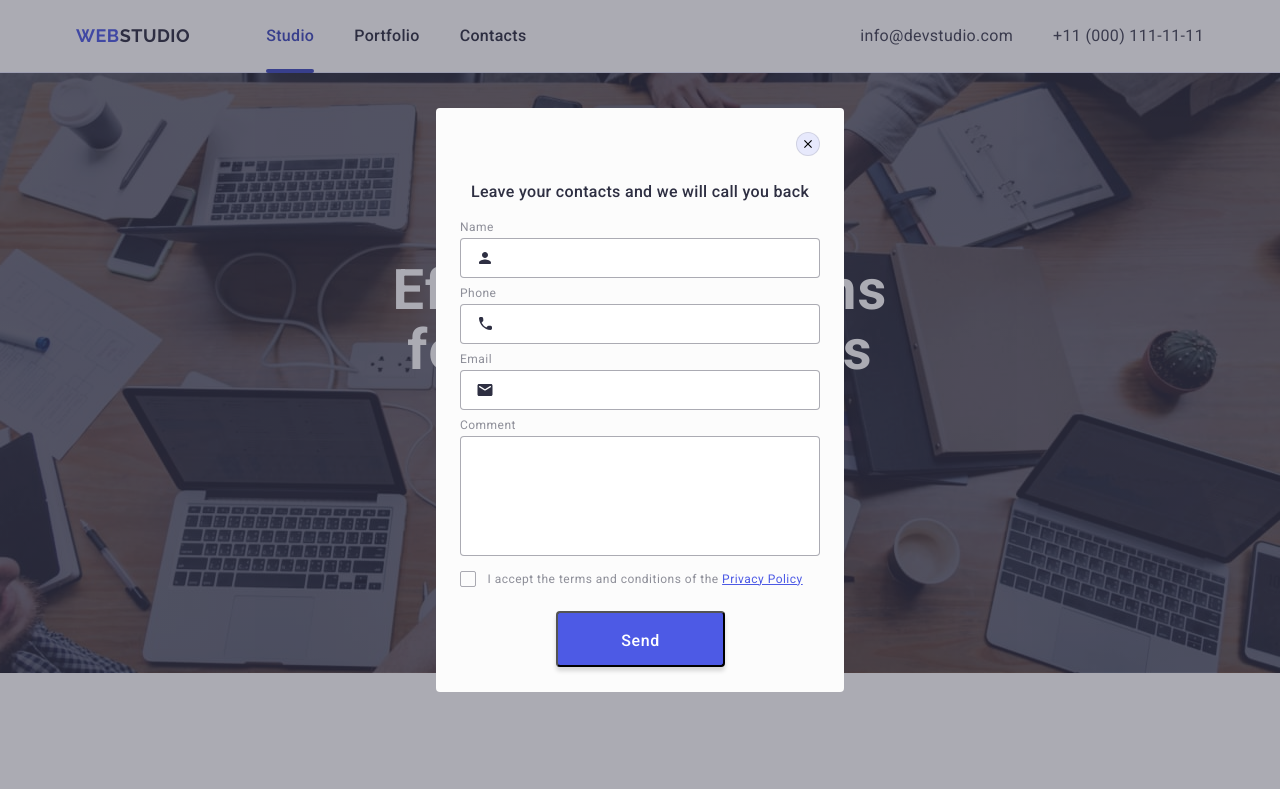
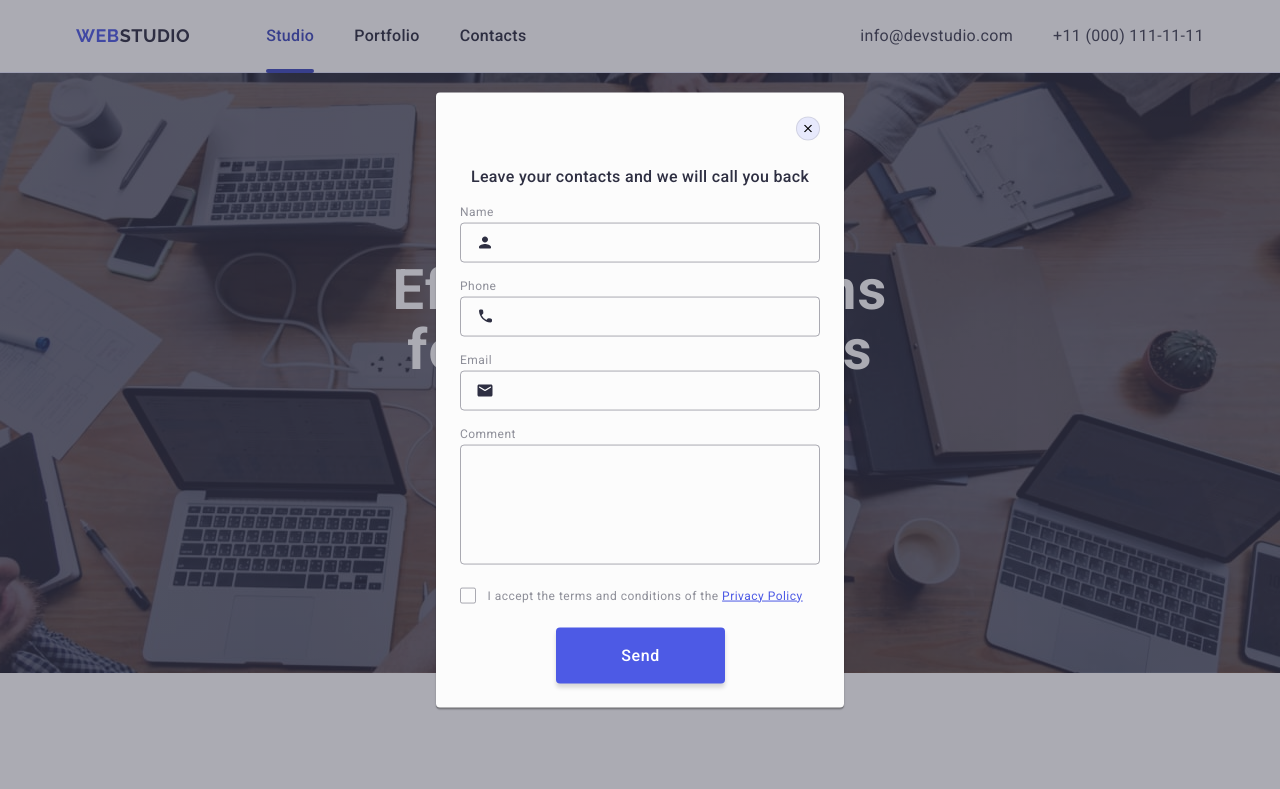
Before and after one commit to HannaKuzmynska/goit-markup-hw-06, a plain HTML site: page index.html in a window 1280 px wide. Shown: the top 789 px of the page. Drawn offline with nearby package versions, Linux system fonts and the light colour scheme.

Commit message:
change after check

```diff
--- a/css/styles.css
+++ b/css/styles.css
@@ -517,6 +517,7 @@ color: #434455;
     width: 408px;
     min-height: 584px;
     background-color: #fcfcfc;
+    box-shadow: 0px 1px 1px rgba(0, 0, 0, 0.14), 0px 1px 3px rgba(0, 0, 0, 0.12), 0px 2px 1px rgba(0, 0, 0, 0.2);
     border-radius: 4px;
     transition: transform 250ms cubic-bezier(0.4, 0, 0.2, 1);
     padding-top: 72px;
@@ -563,10 +564,11 @@ color: #434455;
     line-height: 1.5;
     letter-spacing: 0.02em;
     text-align: center;
-    color: #2e2f42;
+    color:#2e2f42;;
     max-width: 360px;
     margin-bottom: 16px;
 }
+
 .review-form-field-label {
     display: block;
     font-size: 12px;
@@ -576,14 +578,16 @@ color: #434455;
     margin-bottom: 4px;
 }
 .review-form-field-wrapper {
-    margin-bottom: 8px;
+    margin-bottom: 16px;
 }
 .review-form-input {
     width: 100%;
     height: 40px;
     border: 1px solid rgba(46, 47, 66, 0.4);
     border-radius: 4px;
+    background-color: transparent;
     padding-left: 38px;
+    outline: transparent;
     transition: border-color 250ms cubic-bezier(0.4, 0, 0.2, 1);
 }
 .review-form-input:focus {
@@ -614,6 +618,9 @@ outline: transparent;
     width: 100%;
     resize: none;
     padding: 8px 16px;
+    outline: transparent;
+    background-color: transparent;
+    color: rgba(46, 47, 66, 0.4);
     transition: border-color 250ms cubic-bezier(0.4, 0, 0.2, 1);
 }
 .review-form-message::placeholder {
@@ -625,7 +632,7 @@ outline: transparent;
 }
 .review-form-checkbox-label {
     font-size: 12px;
-    line-height: 1.16667;
+    line-height: 1.17;
     letter-spacing: 0.04em;
     color: #8e8f99;
 }
@@ -644,11 +651,14 @@ outline: transparent;
     cursor: pointer;
     fill: transparent;
     margin-right: 8px;
+    transition: background-color 250ms cubic-bezier(0.4, 0, 0.2, 1), border 250ms cubic-bezier(0.4, 0, 0.2, 1), fill 250ms cubic-bezier(0.4, 0, 0.2, 1);
 }
 .review-form-privacy-checkbox:checked + .review-form-checkbox-label .review-form-own-checkbox {
     background-color: #404bbf;
     fill: #ffff;
     border-color: #404bbf;
+    border: none;
+    fill: #F4F4FD;;
 }
 .review-form-checkbox-wrapper {
     margin-bottom: 24px;
@@ -657,6 +667,7 @@ outline: transparent;
     outline: 1px solid #404bbf;
 }
 .review-form-submit-btn {
+    display: block;
     margin-left: 96px;
     margin-right: 96px;
     min-width: 169px;
@@ -671,7 +682,8 @@ outline: transparent;
     letter-spacing: 0.04em;
     text-align: center;
     color: #fff;
-    transition: color 250ms cubic-bezier(0.4, 0, 0.2, 1), background-color 250ms cubic-bezier(0.4, 0, 0.2, 1);
+    border: none;
+    transition: background-color 250ms cubic-bezier(0.4, 0, 0.2, 1);
 }
 .review-form-submit-btn:hover,
 .review-form-submit-btn:focus {
--- a/index.html
+++ b/index.html
@@ -359,8 +359,6 @@
         </li>
     </ul>
 </div>
-</div>
-</footer>
 <div class="backdrop is-open">
     <div class="modal">
         <button type="button" class="modal-close-btn">
@@ -373,11 +371,8 @@
             <div class="review-form-field-wrapper">
                 <label for="user-name" class="review-form-field-label">Name</label>
                 <div class="review-form-input-wrapper">
-                    <input type="text" class="review-form-input"
-                    name="user-name"
-                    id="user-name"
-                    pattern="[a-zA-Za-яА-ЯіІїЇєЄґҐ']+"
-                    title="Hanna" required />
+                    <input type="text" class="review-form-input" name="user-name" id="user-name"
+                        pattern="[a-zA-Za-яА-ЯіІїЇєЄґҐ']+" title="Hanna" required />
                     <svg class="review-form-field-icon" width="18" height="24">
                         <use href="./images/icons.svg#icon-person">
                         </use>
@@ -388,9 +383,7 @@
                 <label for="user-phone" class="review-form-field-label">Phone</label>
                 <div class="review-form-input-wrapper">
                     <input type="tel" class="review-form-input" name="user-phone" id="user-phone"
-                pattern="[0-9]{3}-[0-9]{3}-[0-9]{2}-[0-9]{2}"
-                title="xxx-xxx-xx-xx"
-                required />
+                        pattern="[0-9]{3}-[0-9]{3}-[0-9]{2}-[0-9]{2}" title="xxx-xxx-xx-xx" required />
                     <svg class="review-form-field-icon" width="18" height="24">
                         <use href="./images/icons.svg#icon-phone">
                         </use>
@@ -400,7 +393,7 @@
             <div class="review-form-field-wrapper">
                 <label for="user-email" class="review-form-field-label">Email</label>
                 <div class="review-form-input-wrapper">
-                <input type="email" class="review-form-input" name="user-email" id="user-email" required/>
+                    <input type="email" class="review-form-input" name="user-email" id="user-email" required />
                     <svg class="review-form-field-icon" width="18" height="24">
                         <use href="./images/icons.svg#icon-email">
                         </use>
@@ -409,14 +402,14 @@
             </div>
             <div class="review-form-field-wrapper">
                 <label for="user-comment" class="review-form-field-label">Comment</label>
-                <textarea class="review-form-message" name="user-comment" id="user-comment"
-                placeholder="Text input"
+                <textarea class="review-form-message" name="user-comment" id="user-comment" placeholder="Text input"
                     required>
                 </textarea>
             </div>
             <div class="review-form-checkbox-wrapper">
-                <input type="checkbox" class="review-form-privacy-checkbox visually-hidden" name="privacy-policy" id="privacy-policy" value="true" required>
-                <label for="privacy-policy" class="review-form-checkbox-label">
+                <input type="checkbox" class="review-form-privacy-checkbox visually-hidden" name="user-privacy"
+                    id="user-privacy" value="true" required>
+                <label for="user-privacy" class="review-form-checkbox-label">
                     <span class="review-form-own-checkbox">
                         <svg class="review-form-own-checkbox-icon" width="10" height="8">
                             <use href="./images/icons.svg#icon-checkmark">
@@ -432,5 +425,7 @@
         </form>
     </div>
 </div>
+</div>
+</footer>
 </body>
 </html>
```
Lines whose indentation alone changed are shown as unchanged.
